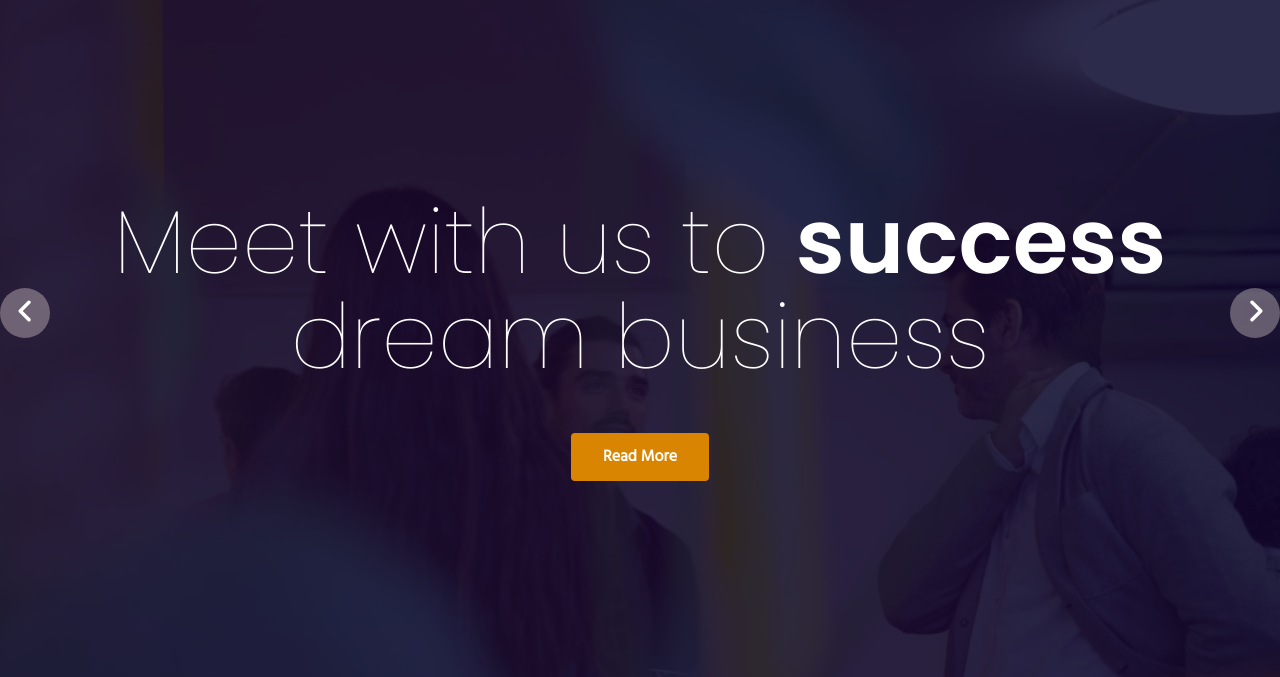
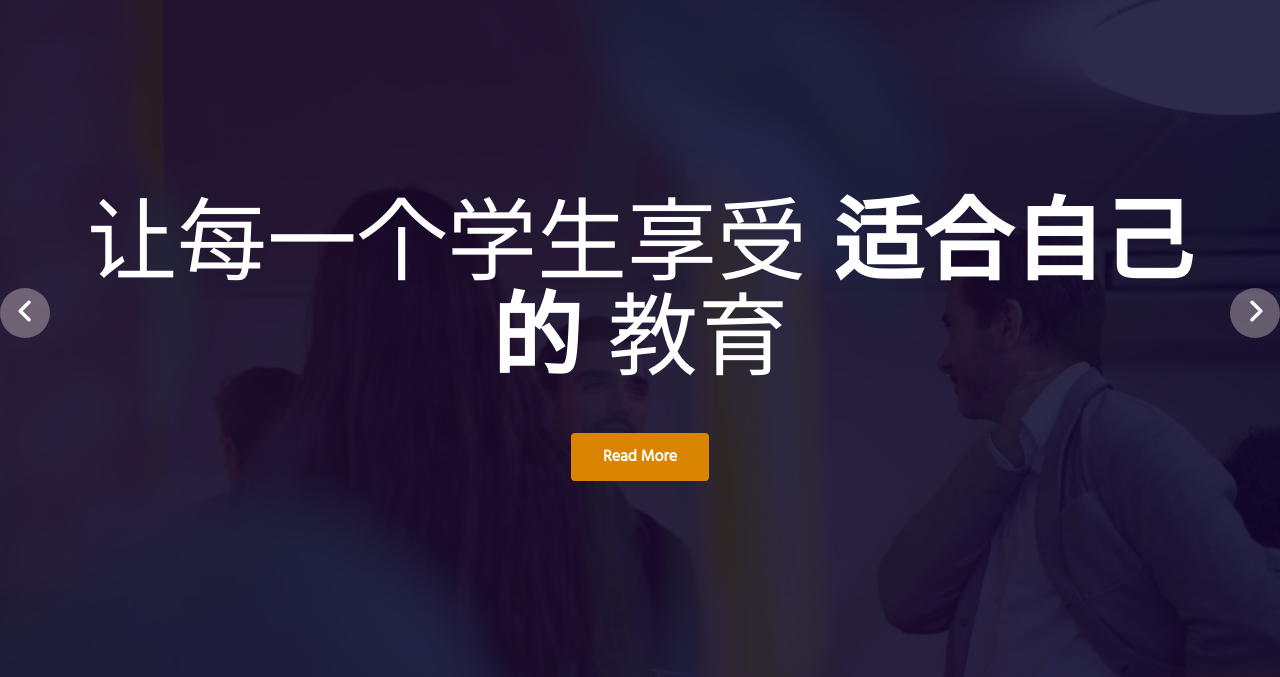
Before and after one commit to 65550094/65550094.github.io, a plain HTML site: page index.html in a window 1280 px wide. Shown: the part 123-800 px from the top of the page. Drawn offline with nearby package versions, Linux system fonts and the light colour scheme.

Commit message:
Update index.html

```diff
--- a/index.html
+++ b/index.html
@@ -5,7 +5,7 @@
     <meta charset="utf-8">
     <meta name="viewport" content="width=device-width, initial-scale=1, shrink-to-fit=no">
 
-    <title>Home</title>
+    <title>绵阳中学英才学校</title>
   <!-- web fonts -->
   <link href="http://fonts.googleapis.com/css?family=Poppins:100,300,400,500,600,700,800,900&display=swap" rel="stylesheet">
   <link href="http://fonts.googleapis.com/css?family=Hind&display=swap" rel="stylesheet">
@@ -81,8 +81,8 @@
             <div class="banner-info">
               <div class="container">
                 <div class="banner-info-bg mx-auto text-center">
-                  <h5>Meet with us to <bold>success</bold>
-                    dream business</h5>
+                  <h5>让每一个学生享受 <bold>适合自己的</bold>
+                    教育</h5>
                  <a class="btn btn-secondary btn-theme2 mt-md-5 mt-4" href="services.html">Read More</a>
                 </div>
 
```
